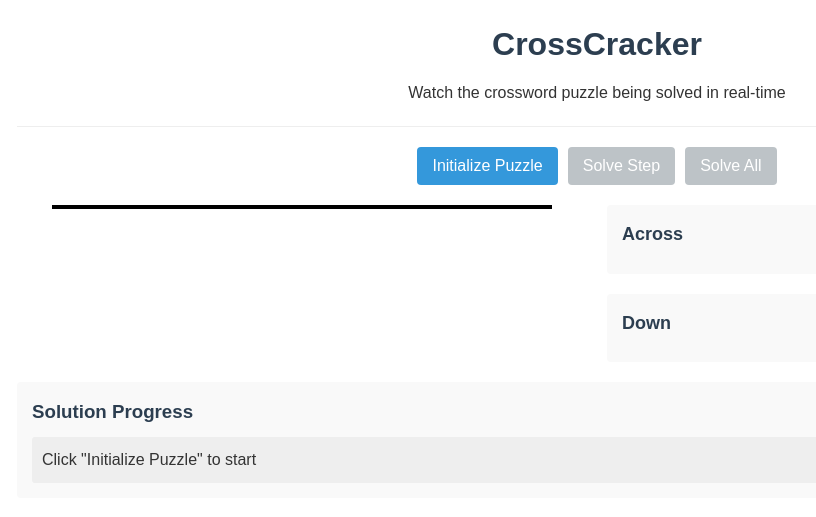
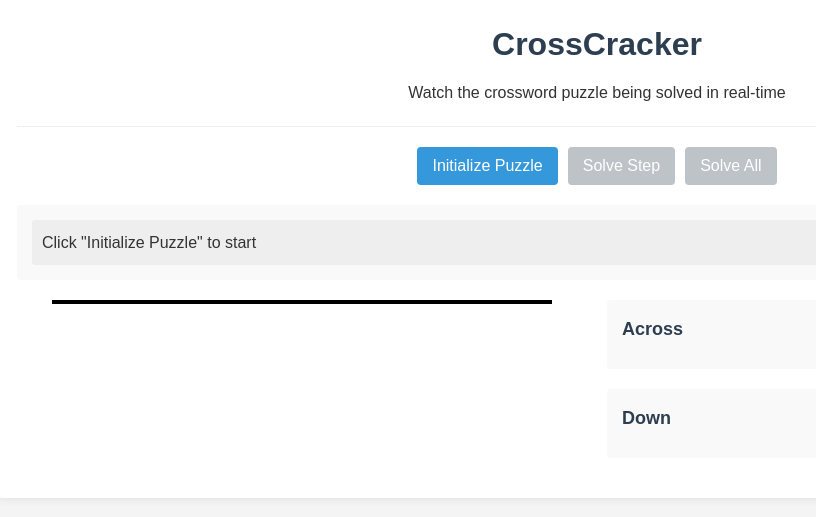
Before and after one commit to pwholmes/crosscracker, a Flask app: page / in a window 1280 px wide. Shown: the part 21-538 px from the top of the page, without its empty margins (43-859 px from the left). Run offline with Flask 3, Linux system fonts and the light colour scheme.

Commit message:
move message bar to the top

```diff
--- a/src/static/css/style.css
+++ b/src/static/css/style.css
@@ -156,12 +156,8 @@ li.solved {
     background-color: #f9f9f9;
     padding: 15px;
     border-radius: 4px;
-    margin-top: 20px;
-}
-
-h3 {
-    color: #2c3e50;
-    margin-bottom: 10px;
+    margin-top: 10px;
+    margin-bottom: 20px;
 }
 
 #solution-status {
--- a/src/templates/index.html
+++ b/src/templates/index.html
@@ -19,6 +19,10 @@
             <button id="solve-all-btn" disabled>Solve All</button>
         </div>
 
+        <div class="solution-info">
+            <div id="solution-status">Click "Initialize Puzzle" to start</div>
+        </div>
+
         <div class="puzzle-container">
             <div class="grid-container">
                 <div id="crossword-grid"></div>
@@ -36,11 +40,6 @@
                 </div>
             </div>
         </div>
-
-        <div class="solution-info">
-            <h3>Solution Progress</h3>
-            <div id="solution-status">Click "Initialize Puzzle" to start</div>
-        </div>
     </div>
 
     <script src="{{ url_for('static', filename='js/script.js') }}"></script>
```
